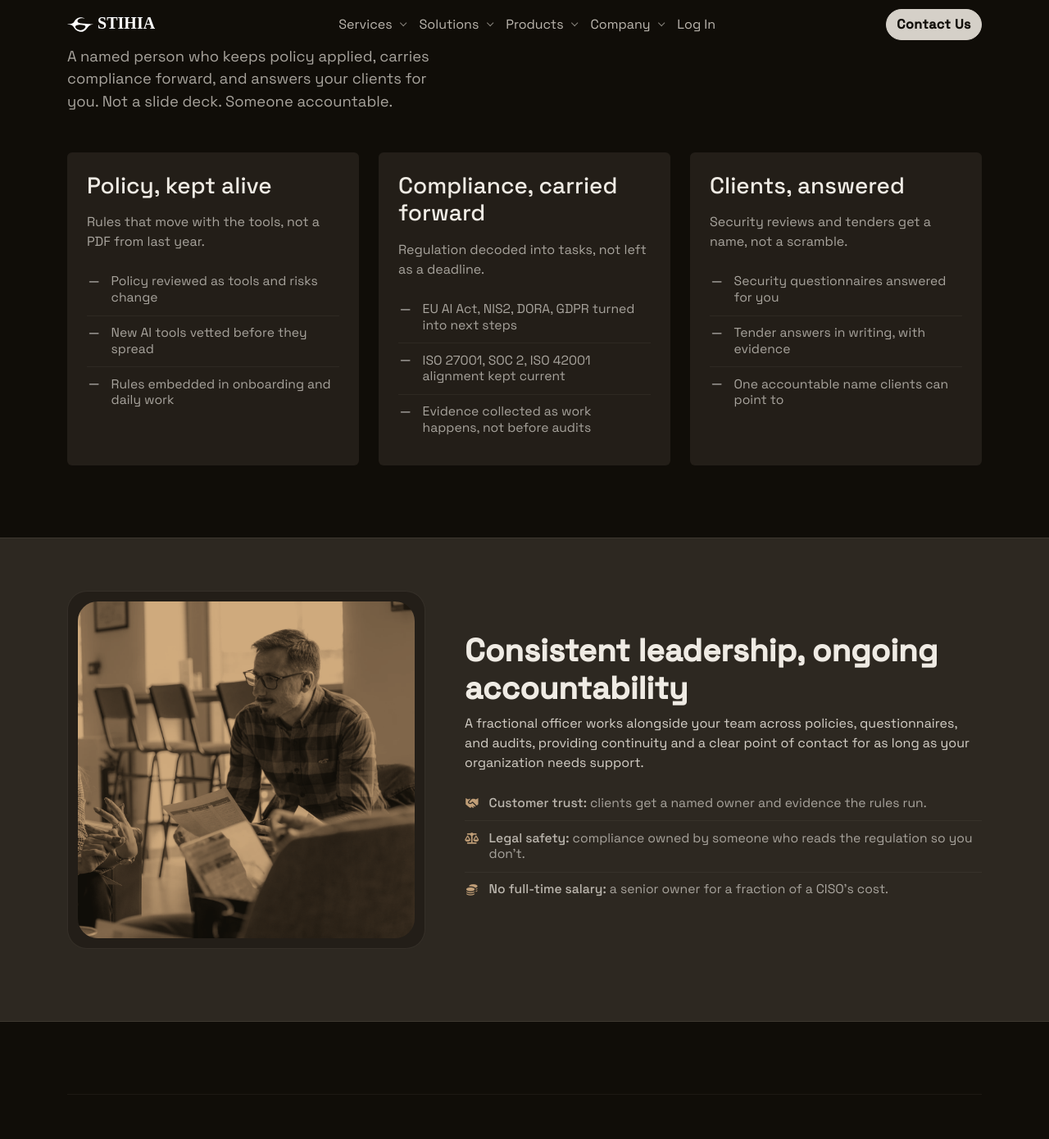
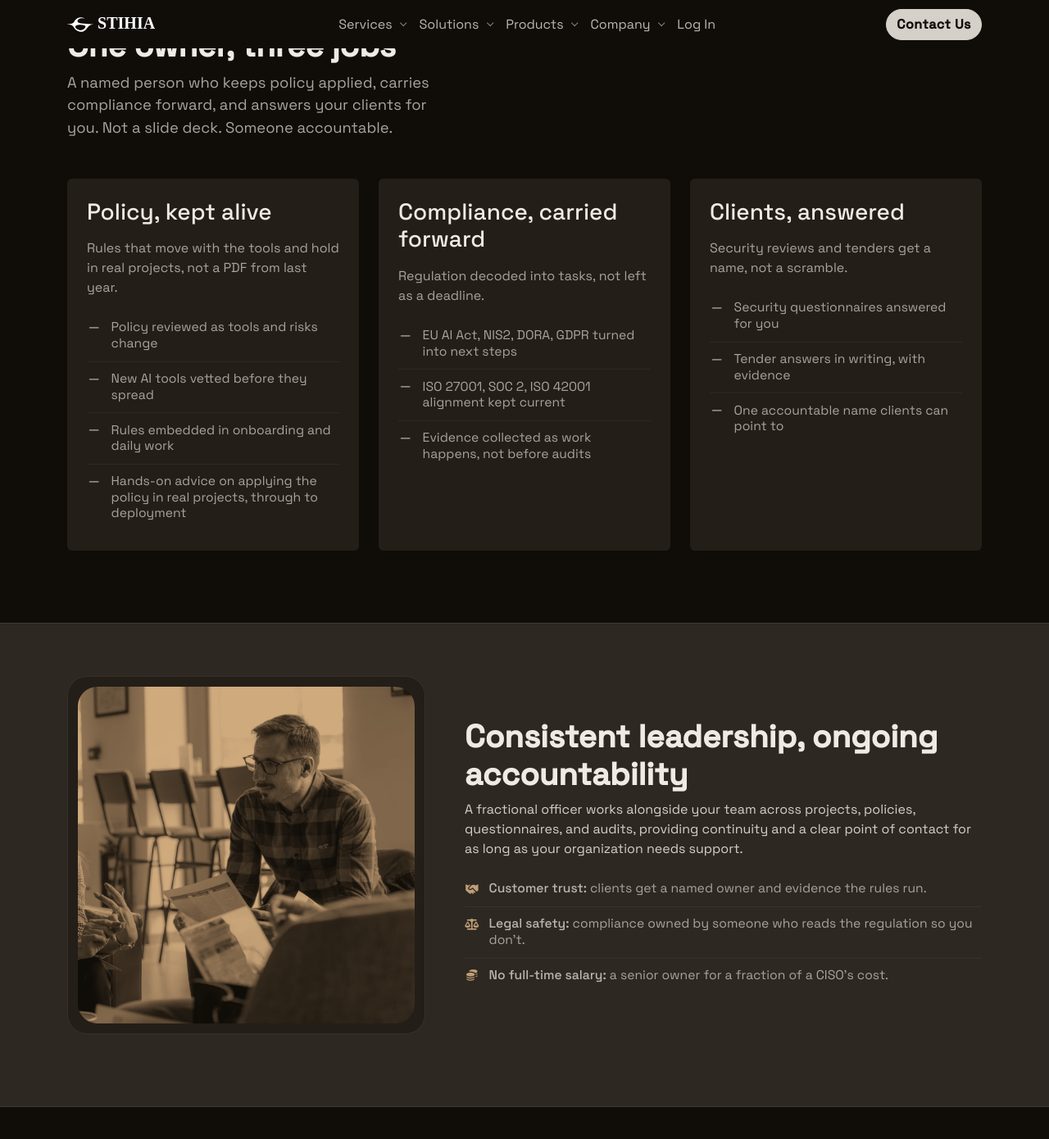
Before and after one commit to stihia-ai/stihia-ai.github.io, a Jekyll site: the page built from services/fractional-ciso-cco.html, in a window 1280 px wide and 1400 px high, scrolled down 1335 px. Shown: the top 1390 px of the window at 82% size. Built offline with Jekyll 4.4.1, drawn with Linux system fonts in a browser that asks for light colours; nearby versions of some CDN libraries; some web fonts are replaced; some of the changed text lies outside the part shown.

Commit message:
fix(services): refine copy to better address customer profile needs

```diff
--- a/services/fractional-ciso-cco.html
+++ b/services/fractional-ciso-cco.html
@@ -29,9 +29,10 @@
           Named owner for<br />security and compliance<br />without a full-time hire
         </h1>
         <p class="hero-subtitle">
-          We keep your AI policy applied as tools and rules change, answer
-          client security reviews for you, and carry compliance forward.
-          Part-time, accountable, and there when it matters.
+          We keep your AI policy applied as tools and rules change, not
+          only in text but in real project practice, answer client security
+          reviews for you, and carry compliance forward. Part-time,
+          accountable, and there when it matters.
         </p>
       </div>
     </div>
@@ -97,7 +98,8 @@
           <div class="panel rounded p-4 h-100">
             <h3 class="mb-3">Policy, kept alive</h3>
             <p class="text-secondary mb-3">
-              Rules that move with the tools, not a PDF from last year.
+              Rules that move with the tools and hold in real projects, not
+              a PDF from last year.
             </p>
             <ul class="hairline-list hairline-list-muted">
               <li>
@@ -111,6 +113,11 @@
               <li>
                 <i class="fa fa-minus" aria-hidden="true"></i>
                 <span>Rules embedded in onboarding and daily work</span>
+              </li>
+              <li>
+                <i class="fa fa-minus" aria-hidden="true"></i>
+                <span>Hands-on advice on applying the policy in real
+                  projects, through to deployment</span>
               </li>
             </ul>
           </div>
@@ -181,9 +188,10 @@
           <div class="col-lg-7">
             <h2 class="section-title">Consistent leadership, ongoing accountability</h2>
             <p>
-              A fractional officer works alongside your team across policies,
-              questionnaires, and audits, providing continuity and a clear
-              point of contact for as long as your organization needs support.
+              A fractional officer works alongside your team across projects,
+              policies, questionnaires, and audits, providing continuity and a
+              clear point of contact for as long as your organization needs
+              support.
             </p>
             <ul class="hairline-list">
               <li>
@@ -352,9 +360,9 @@
               <summary>Is this just a policy we pay for every month?</summary>
               <p class="faq-answer">
                 No. The deliverable is an owner, not a document. They keep the
-                rules applied, answer your clients, and carry compliance
-                forward. A policy you already have becomes part of what they
-                run, it is not the thing you buy.
+                rules applied in real project work, answer your clients, and
+                carry compliance forward. A policy you already have becomes
+                part of what they run, it is not the thing you buy.
               </p>
             </details>
             <details class="faq-item" name="officer-faq">
```
Also changed, not shown: index.html (+6 -6 lines), services/ai-policy.html (+6 -5 lines), services/workshop.html (+9 -8 lines).
